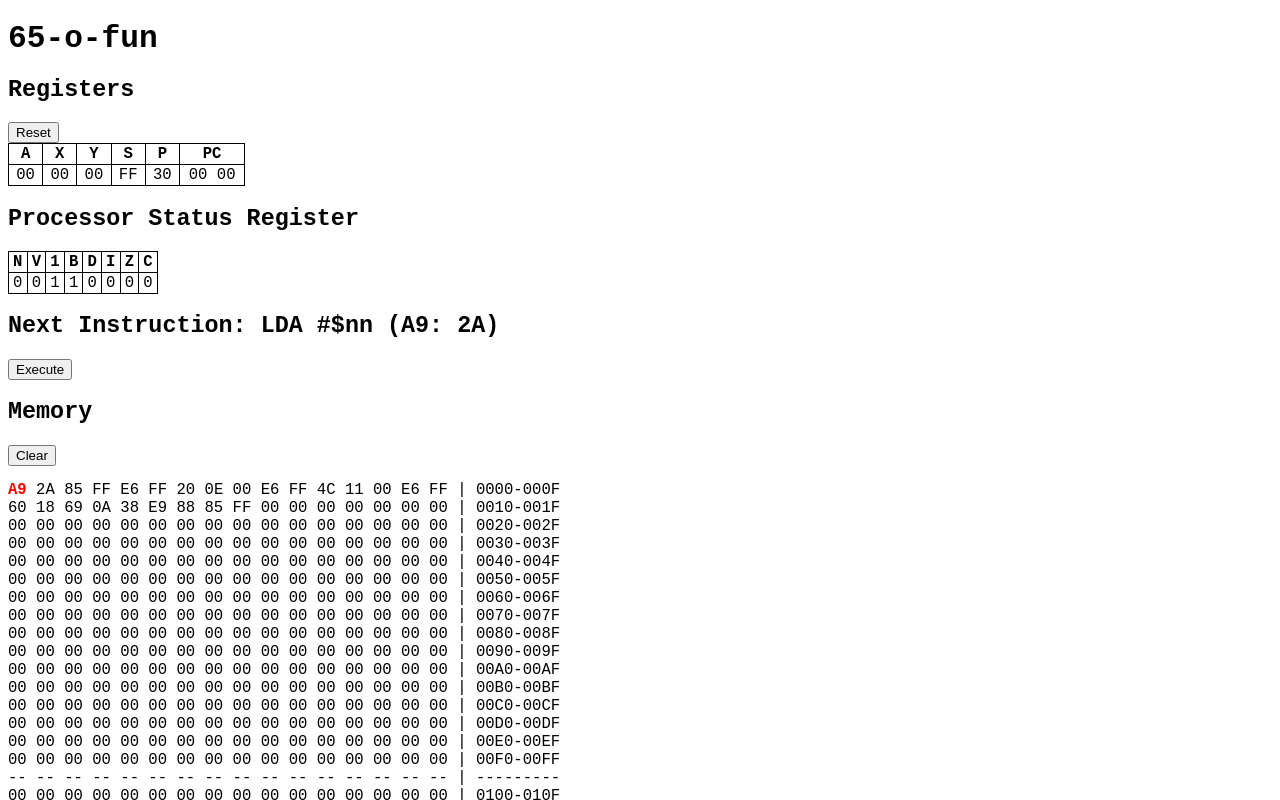
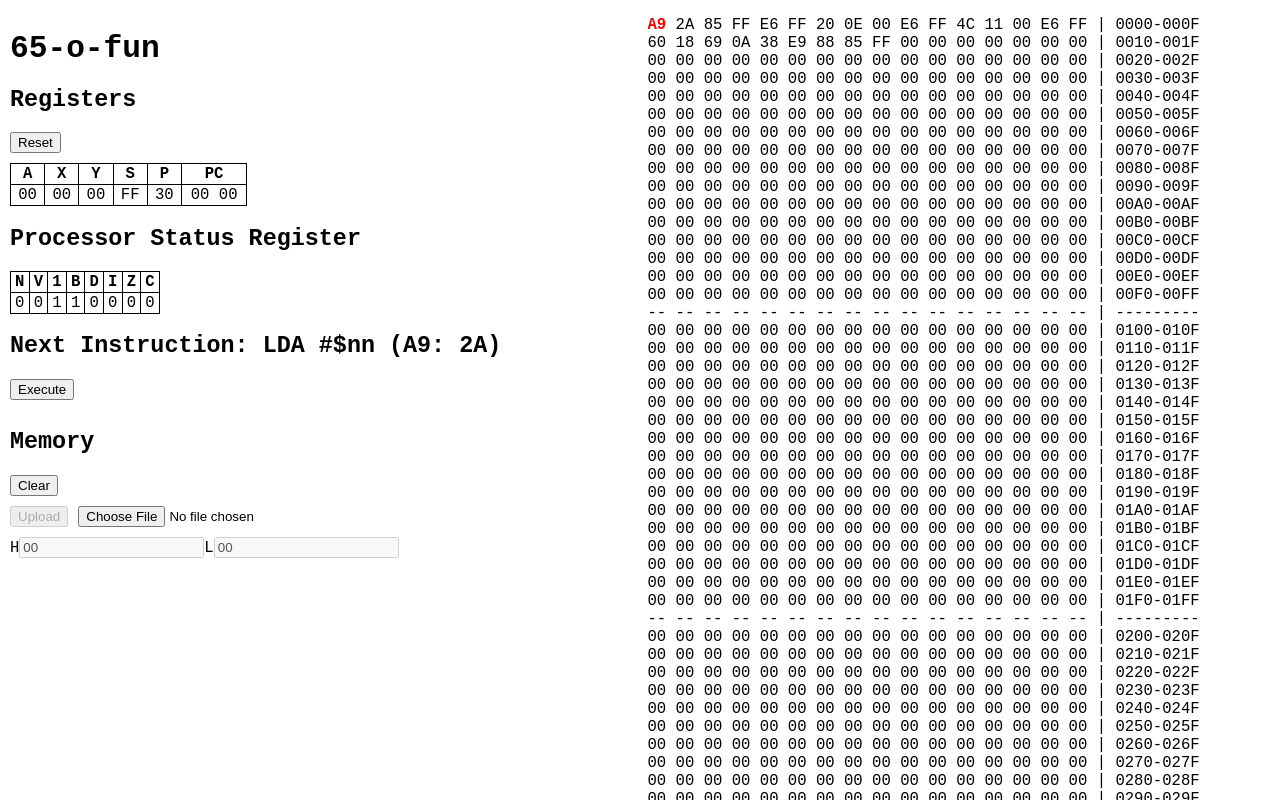
Before and after one commit to y0014984/65-o-fun, a Vue app: page / in a window 1280 px wide. Shown: the top 800 px of the page. Built offline with nearby package versions, Linux system fonts and the light colour scheme.

Commit message:
added loading programs

```diff
--- a/src/App.vue
+++ b/src/App.vue
@@ -48,6 +48,13 @@ mem[24].setAsHexString('FF'); // FF
 
 const proc = ref<Processor>(new Processor(mem));
 
+const file = ref<File | null>();
+const fileSelector = ref<HTMLInputElement | null>(null);
+const uploadDataDisabled = ref(true);
+
+const loadAddressLowByte = ref('00');
+const loadAddressHighByte = ref('00');
+
 function executeNextInstruction() {
     proc.value.processInstruction();
 }
@@ -62,8 +69,54 @@ function clearMemory() {
     }
 }
 
+async function uploadData() {
+    proc.value.pc.highByte.setAsHexString(loadAddressHighByte.value);
+    proc.value.pc.lowByte.setAsHexString(loadAddressLowByte.value);
+
+    if (file.value) {
+        const reader = file.value.stream().getReader();
+
+        // TODO: handle if more then one chunk is send; chunk size is currently 65636 bytes
+        while (true) {
+            const { done, value } = await reader.read();
+            if (value) importData(value);
+            if (done) break;
+        }
+    }
+
+    if (fileSelector.value) {
+        fileSelector.value.value = '';
+        uploadDataDisabled.value = true;
+        loadAddressHighByte.value = '00';
+        loadAddressLowByte.value = '00';
+    }
+}
+
+function importData(value: Uint8Array) {
+    // value comes in chunks of 65536
+    value.forEach((element, index) => {
+        proc.value.mem[proc.value.pc.getInt() + index].setInt(element);
+    });
+}
+
+function onFileChanged($event: Event) {
+    const target = $event.target as HTMLInputElement;
+    if (target && target.files) {
+        file.value = target.files[0];
+    }
+
+    uploadDataDisabled.value = target.value === '' ? true : false;
+}
+
+function onHexInputChanged($event: Event) {
+    const target = $event.target as HTMLInputElement;
+    if (target) {
+        target.value = (parseInt(target.value, 16) % 256).toString(16).toUpperCase();
+        if (target.value === 'NAN') target.value = '00';
+    }
+}
+
 // TODO: create mem view as table of inputs instead of paragraph to allow changing values on the fly
-// TODO: put mem view in a scrollable container
 
 function addressToHex(value: number) {
     return value.toString(16).toUpperCase().padStart(4, '0');
@@ -106,6 +159,8 @@ const operand = computed(() => {
 </script>
 
 <template>
+    <div class="app">
+        <div class="processor">
             <h1>65-o-fun</h1>
             <h2>Registers</h2>
             <button type="button" @click="resetRegisters()">Reset</button>
@@ -160,11 +215,44 @@ const operand = computed(() => {
             <h2>Next Instruction: {{ assembly }} ({{ opcode }}:{{ operand }})</h2>
             <button type="button" @click="executeNextInstruction()">Execute</button>
             <h2>Memory</h2>
+            <div class="memory">
+                <div>
                     <button type="button" @click="clearMemory()">Clear</button>
+                </div>
+                <div>
+                    <button type="button" @click="uploadData()" :disabled="uploadDataDisabled">Upload</button>
+                    <input type="file" @change="onFileChanged($event)" accept=".bin" ref="fileSelector" />
+                </div>
+                <div>
+                    <span>H</span>
+                    <input type="text" @change="onHexInputChanged($event)" :disabled="uploadDataDisabled" v-model="loadAddressHighByte" />
+                    <span>L</span>
+                    <input type="text" @change="onHexInputChanged($event)" :disabled="uploadDataDisabled" v-model="loadAddressLowByte" />
+                </div>
+            </div>
+        </div>
+        <div style="overflow-y: scroll; height: 100vh">
             <p class="monospaced" v-html="memView"></p>
+        </div>
+    </div>
 </template>
 
 <style>
+.app {
+    display: grid;
+    grid-template-columns: 1fr 1fr;
+    column-gap: 15px;
+}
+
+.processor {
+    padding: 10px;
+}
+
+.memory {
+    display: grid;
+    grid-template-rows: 1fr 1fr 1fr;
+}
+
 table,
 th,
 td {
--- a/src/style.css
+++ b/src/style.css
@@ -4,4 +4,10 @@
 }
 
 body {
+    margin: 0px;
 }
+
+button {
+    margin-right: 10px;
+    margin-bottom: 10px;
+}
```
Lines whose indentation alone changed are shown as unchanged.
